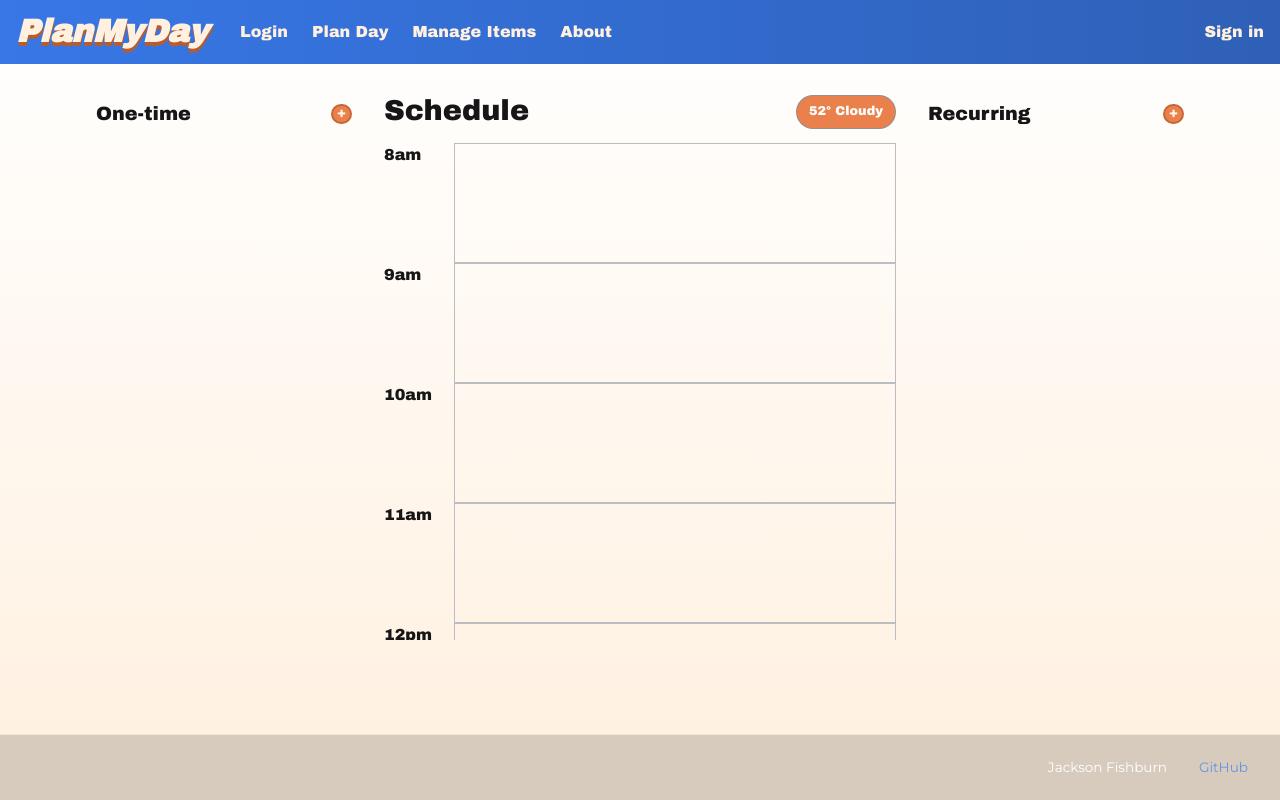
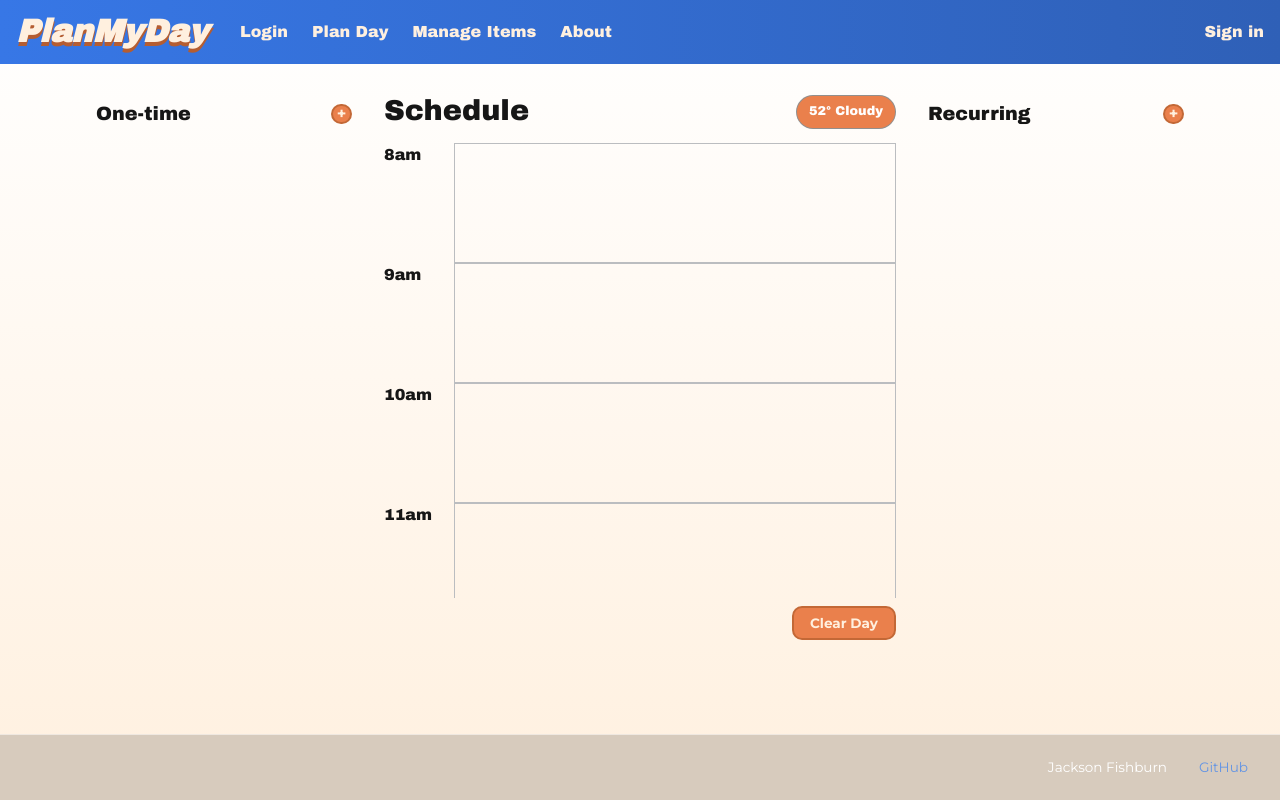
Before and after one commit to jacksonfishburn/dailyplanner, a React (Vite) app: page /plan in a window 1280 px wide. Built offline with nearby package versions, Linux system fonts and the light colour scheme.

Commit message:
added clear function

```diff
--- a/src/items/items.jsx
+++ b/src/items/items.jsx
@@ -6,6 +6,7 @@ export default function Items({ items, setItems }) {
   const handleSubmit = (e) => {
     e.preventDefault();
     const newItem = {
+      id: crypto.randomUUID(),
       name: e.target.itemName.value,
       time: parseInt(e.target.itemDuration.value),
       isRecurring: e.target.varRadio.value === 'recurring'
@@ -53,7 +54,7 @@ export default function Items({ items, setItems }) {
         <table className="item-table">
           <tbody>
               {items.map((item, index) => (
-                <tr key={index}>
+                <tr key={item.id}>
                   <td><span className="list-item-name">{item.name}</span></td>
                   <td><span className="list-item-duration">{item.time}m</span></td>
                   <td><span className="item-type">{item.isRecurring ? 'Recurring' : 'One-Time'}</span></td>
--- a/src/plan/plan.css
+++ b/src/plan/plan.css
@@ -216,3 +216,29 @@
   border-style: dashed;
   pointer-events: none;
 }
+
+.schedule-footer {
+  display: flex;
+  justify-content: flex-end;
+  margin-top: 0.5rem;
+}
+
+.clear-button {
+  padding: 0.3rem 1rem;
+  border-radius: 10px;
+  border: 2px solid #c36836;
+  background-color: #ea804c;
+  color: #fff0df;
+  font-family: "Montserrat", sans-serif;
+  font-weight: bold;
+  font-size: 0.85rem;
+  cursor: pointer;
+}
+
+.clear-button:hover {
+  background-color: #bf6636;
+}
+
+.clear-button:active {
+  background-color: #a65021;
+}
--- a/src/plan/plan.jsx
+++ b/src/plan/plan.jsx
@@ -15,21 +15,18 @@ export default function Plan({ items, setItems }) {
   }, [scheduledItems]);
 
   const oneTimeItems = useMemo(() =>
-    items
-      .filter(item => !item.isRecurring)
-      .map((item, index) => ({ ...item, id: item.id ?? `one-${index}` })),
+    items.filter(item => !item.isRecurring),
     [items]
   );
 
   const recurringItems = useMemo(() =>
-    items
-      .filter(item => item.isRecurring)
-      .map((item, index) => ({ ...item, id: item.id ?? `rec-${index}` })),
+    items.filter(item => item.isRecurring),
     [items]
   );
 
-  const scheduledOneTimeIds = new Set(
-    scheduledItems.filter(s => !s.isRecurring).map(s => s.id)
+  const scheduledOneTimeIds = useMemo(() =>
+    new Set(scheduledItems.filter(s => !s.isRecurring).map(s => s.id)),
+    [scheduledItems]
   );
 
   const handleDropOnSchedule = (item, startMin) => {
@@ -62,6 +59,12 @@ export default function Plan({ items, setItems }) {
   };
 
   const handleListDragLeave = () => setListDragOver(false);
+
+  const handleClear = () => {
+    const toDelete = new Set(scheduledItems.filter(s => !s.isRecurring).map(s => s.id));
+    setItems(prev => prev.filter(item => !toDelete.has(item.id)));
+    setScheduledItems([]);
+  };
 
   const itemProps = (item) => ({
     draggable: true,
@@ -111,6 +114,7 @@ export default function Plan({ items, setItems }) {
       <Schedule
         scheduledItems={scheduledItems}
         onDrop={handleDropOnSchedule}
+        onClear={handleClear}
       />
 
       <div className={`lists${listDragOver ? ' list-drop-target' : ''}`} {...listProps}>
--- a/src/plan/schedule.jsx
+++ b/src/plan/schedule.jsx
@@ -5,7 +5,7 @@ function getWeather() {
   return "52° Cloudy";
 }
 
-export default function Schedule({ scheduledItems, onDrop }) {
+export default function Schedule({ scheduledItems, onDrop, onClear }) {
   const pixelsPerMinute = 2;
   const hourHeight = 60 * pixelsPerMinute;
   const hours = [8, 9, 10, 11, 12, 13, 14, 15, 16, 17, 18, 19, 20];
@@ -126,6 +126,9 @@ export default function Schedule({ scheduledItems, onDrop }) {
           </div>
         </div>
       </div>
+      <div className="schedule-footer">
+        <button className="clear-button" onClick={onClear}>Clear Day</button>
+      </div>
     </section>
   );
 }
```
